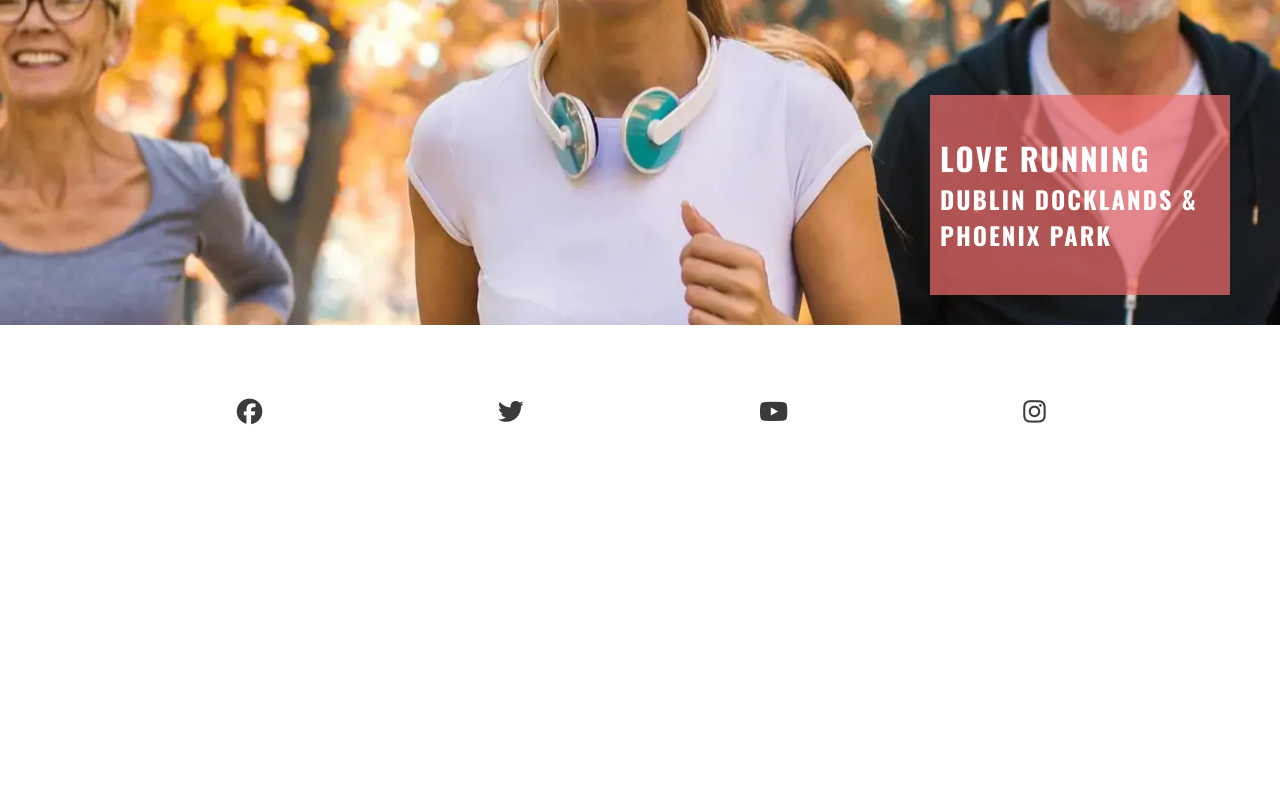
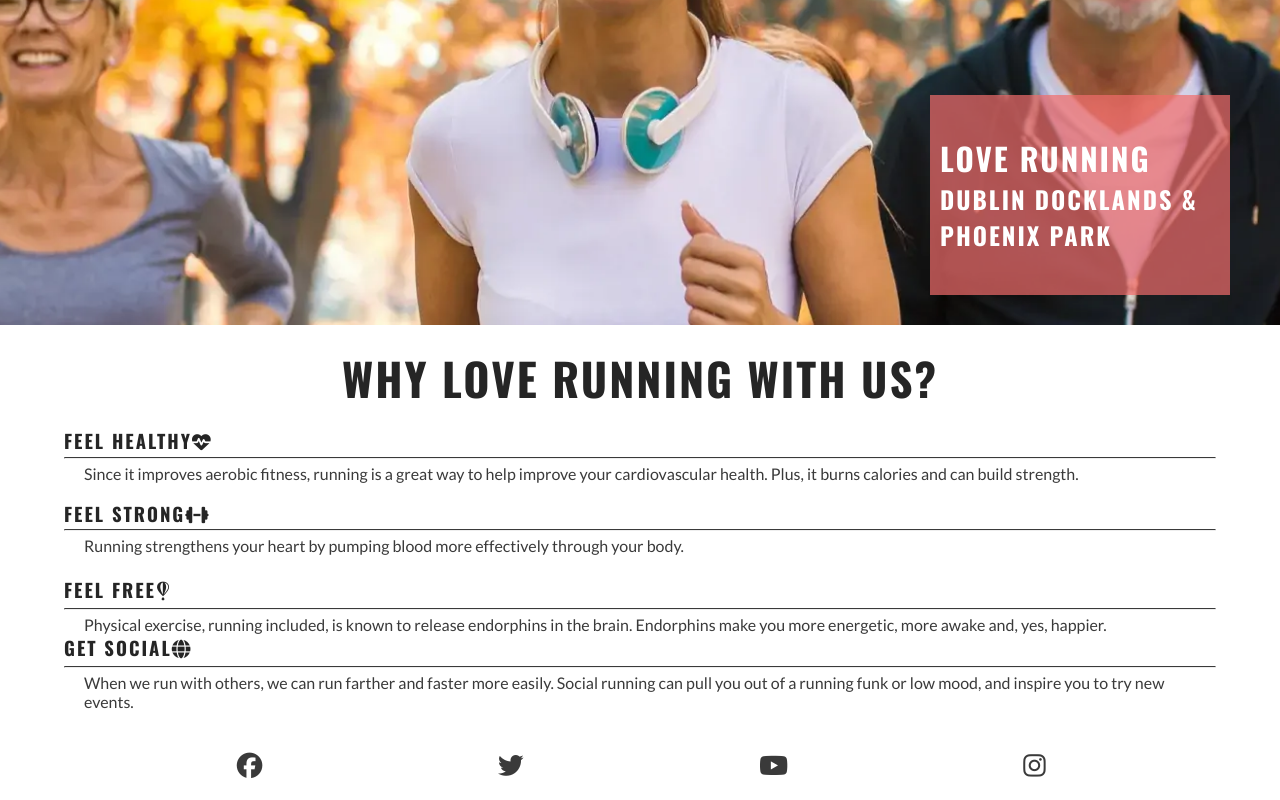
Before and after one commit to picker770/love-running, a plain HTML site: page index.html in a window 1280 px wide. Shown: the part 354-1154 px from the top of the page. Before the commit the page ends 800 px from the top, so only its background shows below. Drawn offline with nearby package versions, Linux system fonts and the light colour scheme.

Commit message:
Add content to main section

```diff
--- a/assets/css/style.css
+++ b/assets/css/style.css
@@ -95,6 +95,33 @@ main {
     margin-top: 47px;
 }
 
+/* Reasons section  */
+#reasons {
+    width: 90%;
+    margin: 20px auto;
+}
+
+#reasons h2 {
+    margin-bottom: 20px;
+    text-align: center;
+    font-size: 280%;
+}
+
+#benefits-physical>div,
+#benefits-mental>div {
+    line-height: 20px;
+    margin-bottom: 20px;
+}
+
+#benefits p {
+    padding: 0 20px;
+}
+
+hr {
+    border-top: 1px solid #3a3a3a;
+    margin: 5px 0;
+}
+
 /* hero section  */
 #hero {
     height: 600px;
--- a/index.html
+++ b/index.html
@@ -50,6 +50,40 @@
                 <h3>Dublin Docklands & Phoenix Park</h3>
             </div>
         </section>
+        <!-- Reasons Sections -->
+        <section id="reasons">
+            <h2>Why Love Running With Us?</h2>
+            <div id="benefits">
+                <div id="benefits-physical">
+                    <div>
+                        <h3>Feel Healthy<i class="fa-solid fa-heart-pulse"></i></h3>
+                        <hr>
+                        <p>Since it improves aerobic fitness, running is a great way to help improve your cardiovascular
+                            health. Plus, it burns calories and can build strength.</p>
+                    </div>
+                    <div>
+                        <h3>Feel Strong<i class="fa-solid fa-dumbbell"></i></h3>
+                        <hr>
+                        <p>Running strengthens your heart by pumping blood more effectively through your body.</p>
+                    </div>
+
+                </div>
+                <div id="benefits-social">
+                    <div id="get-free">
+                        <h3>Feel Free<i class="fa-brands fa-fly"></i></h3>
+                        <hr>
+                        <p>Physical exercise, running included, is known to release endorphins in the brain. Endorphins
+                            make you more energetic, more awake and, yes, happier.</p>
+                    </div>
+                    <div id="get-social">
+                        <h3>Get Social<i class="fa-solid fa-globe"></i></h3>
+                        <hr>
+                        <p>When we run with others, we can run farther and faster more easily. Social running can pull
+                            you out of a running funk or low mood, and inspire you to try new events.</p>
+                    </div>
+                </div>
+            </div>
+        </section>
     </main>
 
     <!-- footer starts-->
```
